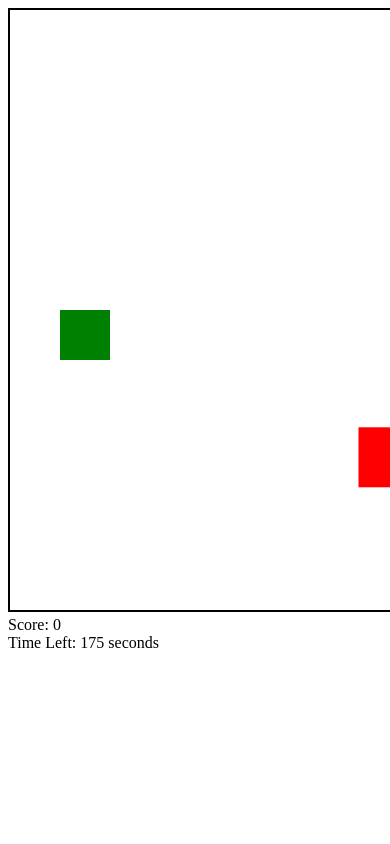
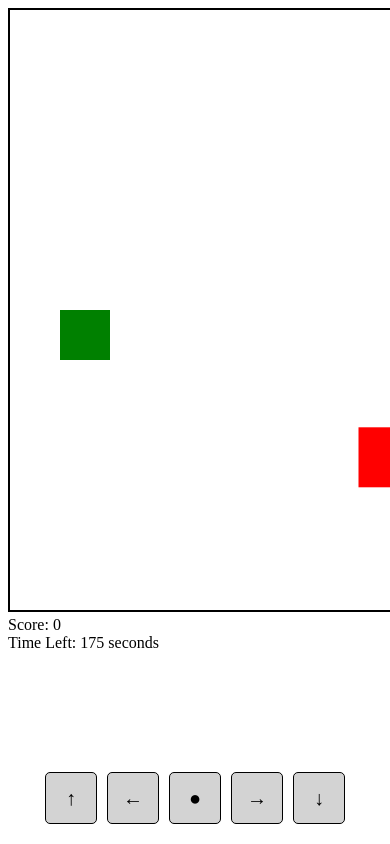
Before and after one commit to smeraner/leos-flying-dino-game, a plain HTML site: page index.html in a window 390 px wide. Shown: the top 844 px of the page. Drawn offline with Linux system fonts and the light colour scheme.

Commit message:
Add tablet controls and update GitHub Actions artifact version

```diff
--- a/index.html
+++ b/index.html
@@ -6,12 +6,38 @@
         canvas {
             border: 2px solid black;
         }
+        .controls {
+            position: absolute;
+            bottom: 20px;
+            left: 50%;
+            transform: translateX(-50%);
+            display: flex;
+            gap: 10px;
+        }
+        .control-button {
+            width: 50px;
+            height: 50px;
+            background-color: lightgray;
+            border: 1px solid black;
+            border-radius: 5px;
+            text-align: center;
+            line-height: 50px;
+            font-size: 20px;
+            user-select: none;
+        }
     </style>
 </head>
 <body>
     <canvas id="gameCanvas" width="800" height="600"></canvas>
     <div>Score: <span id="score">0</span></div>
     <div>Time Left: <span id="timeLeft">300</span> seconds</div>
+    <div class="controls">
+        <div class="control-button" id="up">↑</div>
+        <div class="control-button" id="left">←</div>
+        <div class="control-button" id="shoot">●</div>
+        <div class="control-button" id="right">→</div>
+        <div class="control-button" id="down">↓</div>
+    </div>
     <script src="game.js"></script>
     <script>
         const canvas = document.getElementById('gameCanvas');
@@ -46,6 +72,23 @@
                 case 'ArrowLeft': direction.left = false; break;
                 case 'ArrowRight': direction.right = false; break;
             }
+        });
+
+        // Add event listeners for tablet controls
+        document.getElementById('up').addEventListener('mousedown', () => direction.up = true);
+        document.getElementById('up').addEventListener('mouseup', () => direction.up = false);
+
+        document.getElementById('down').addEventListener('mousedown', () => direction.down = true);
+        document.getElementById('down').addEventListener('mouseup', () => direction.down = false);
+
+        document.getElementById('left').addEventListener('mousedown', () => direction.left = true);
+        document.getElementById('left').addEventListener('mouseup', () => direction.left = false);
+
+        document.getElementById('right').addEventListener('mousedown', () => direction.right = true);
+        document.getElementById('right').addEventListener('mouseup', () => direction.right = false);
+
+        document.getElementById('shoot').addEventListener('click', () => {
+            coconuts.push(new Coconut(player.x + player.width, player.y + player.height / 2));
         });
 
         function checkCollisions() {
```
Also changed, not shown: 1 other file.
